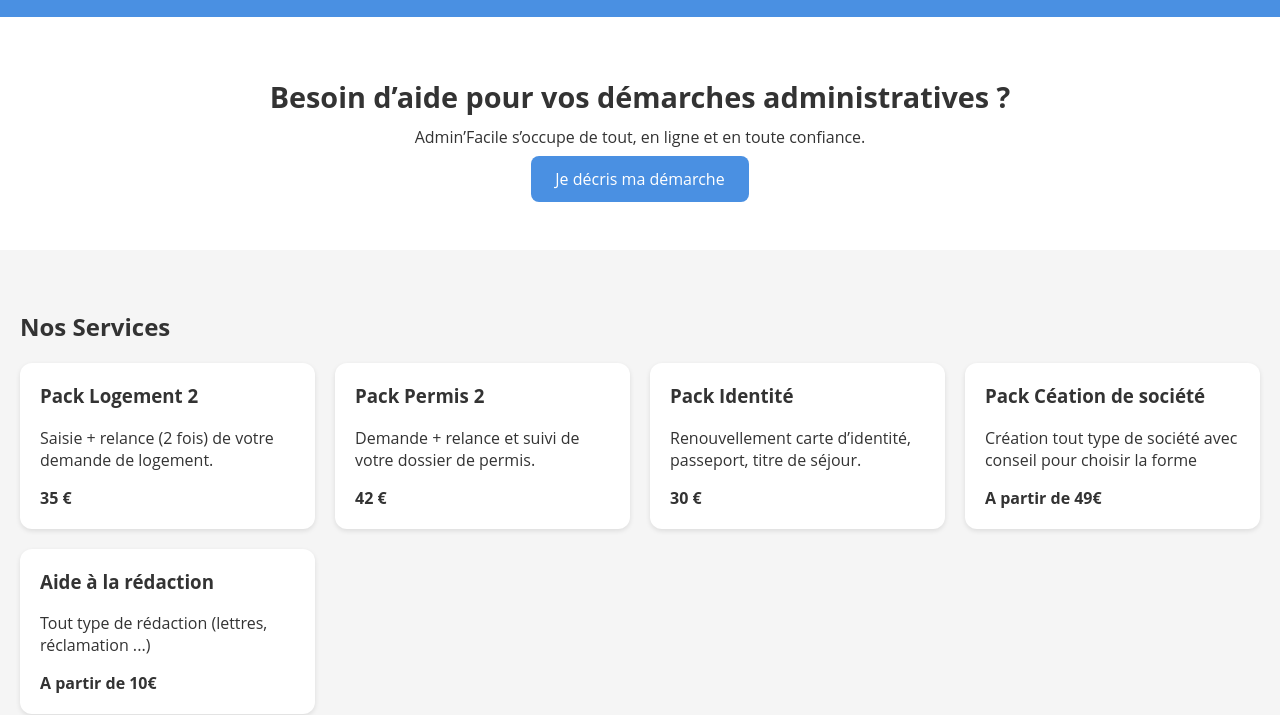
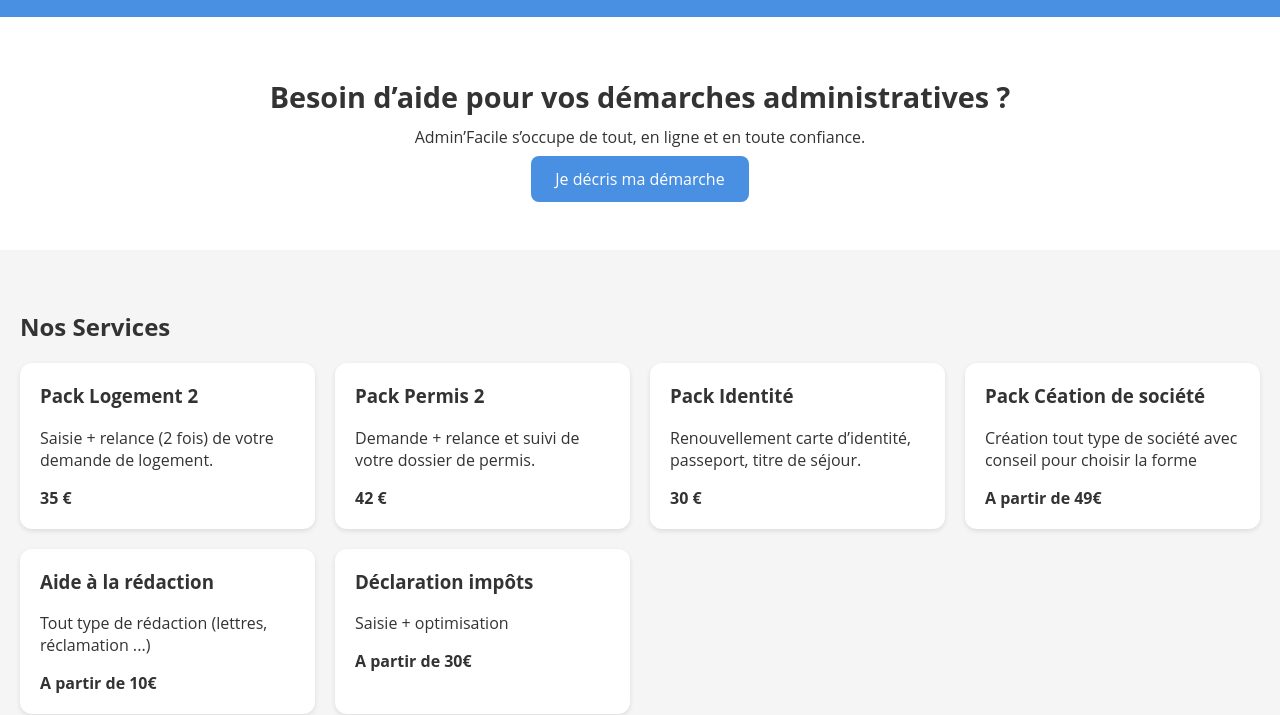
Before and after one commit to enima555/enima555.github.io, a plain HTML site: page AdminFacile/index.html in a window 1280 px wide. Shown: the part 115-830 px from the top of the page. Drawn offline with Linux system fonts and the light colour scheme.

Commit message:
Ajout du service déclaration d'impot

```diff
--- a/AdminFacile/index.html
+++ b/AdminFacile/index.html
@@ -71,6 +71,11 @@
         <p>Tout type de rédaction (lettres, réclamation ...)</p>
         <strong>A partir de 10€</strong>
       </div>
+      <div class="card">
+        <h3>Déclaration impôts</h3>
+        <p>	Saisie + optimisation</p>
+        <strong>A partir de 30€</strong>
+      </div>
       <!-- Ajoutez d’autres cards selon vos packs -->
     </div>
   </section>
```
